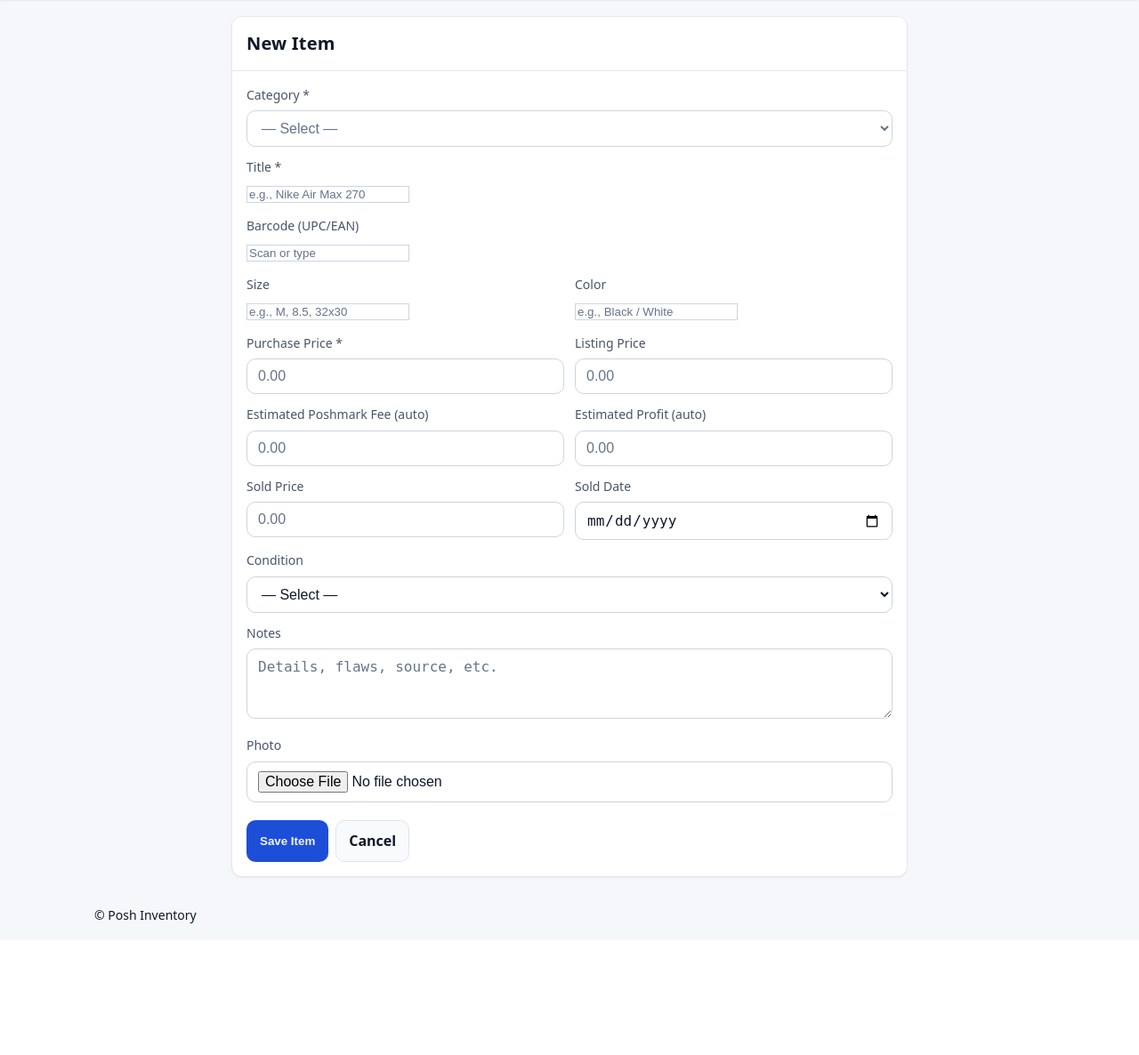
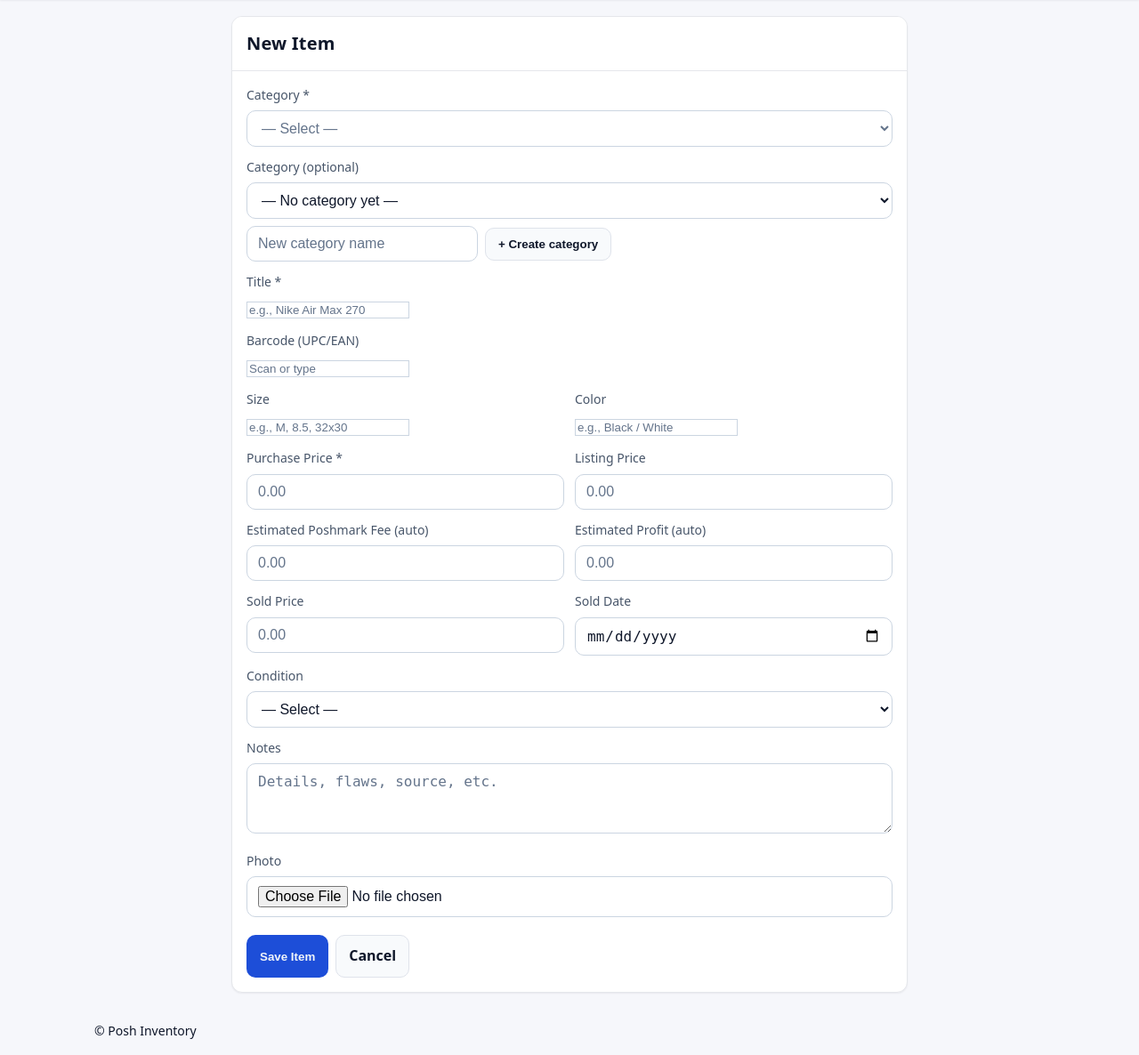
Before and after one commit to noahc763/posh-inventory, a Flask app: page /items/new in a window 1280 px wide. Shown: the part 77-1263 px from the top of the page at 89% size. Before the commit the page ends 1115 px from the top, so only its background shows below. Run offline with Flask 3, Linux system fonts and the light colour scheme; a user stored in the database is signed in; tables that the repository leaves empty hold one stand-in row (values such as "Sample post").

Commit message:
Fixed item_form.html

```diff
--- a/templates/item_form.html
+++ b/templates/item_form.html
@@ -17,6 +17,60 @@
           {% endfor %}
         </select>
       </label>
+
+      <!-- templates/item_form.html (top of the form) -->
+<label class="field">
+  <span>Category (optional)</span>
+  <div style="display:grid; gap:8px;">
+    <select id="category_id" name="category_id">
+      <option value="" {% if not category %}selected{% endif %}>— No category yet —</option>
+      {% for c in categories %}
+        <option value="{{ c.id }}" {% if category and category.id == c.id %}selected{% endif %}>{{ c.name }}</option>
+      {% endfor %}
+    </select>
+
+    <div style="display:flex; gap:8px; align-items:center; flex-wrap:wrap;">
+      <input id="newCatName" type="text" placeholder="New category name" class="input" style="max-width:260px;">
+      <button id="createCatBtn" class="btn outline" type="button">+ Create category</button>
+    </div>
+  </div>
+</label>
+
+<script>
+  // Inline category creation (uses /api/categories)
+  const createBtn = document.getElementById('createCatBtn');
+  const nameInput = document.getElementById('newCatName');
+  const selectEl  = document.getElementById('category_id');
+
+  createBtn?.addEventListener('click', async () => {
+    const name = (nameInput.value || '').trim();
+    if (!name) { alert('Enter a category name'); return; }
+    try {
+      const resp = await fetch('{{ url_for("categories.api_create_category") }}', {
+        method: 'POST',
+        headers: { 'Content-Type': 'application/json' },
+        body: JSON.stringify({ name })
+      });
+      const data = await resp.json();
+      if (!data.ok) { alert(data.error || 'Could not create category'); return; }
+
+      // add to select and select it
+      let exists = false;
+      for (const opt of selectEl.options) if (opt.value == String(data.id)) exists = true;
+      if (!exists) {
+        const opt = document.createElement('option');
+        opt.value = data.id;
+        opt.textContent = data.name;
+        selectEl.appendChild(opt);
+      }
+      selectEl.value = String(data.id);
+      nameInput.value = '';
+    } catch (e) {
+      alert('Failed to create category: ' + e.message);
+    }
+  });
+</script>
+
 
       <label class="field">
         <span>Title *</span>
```
